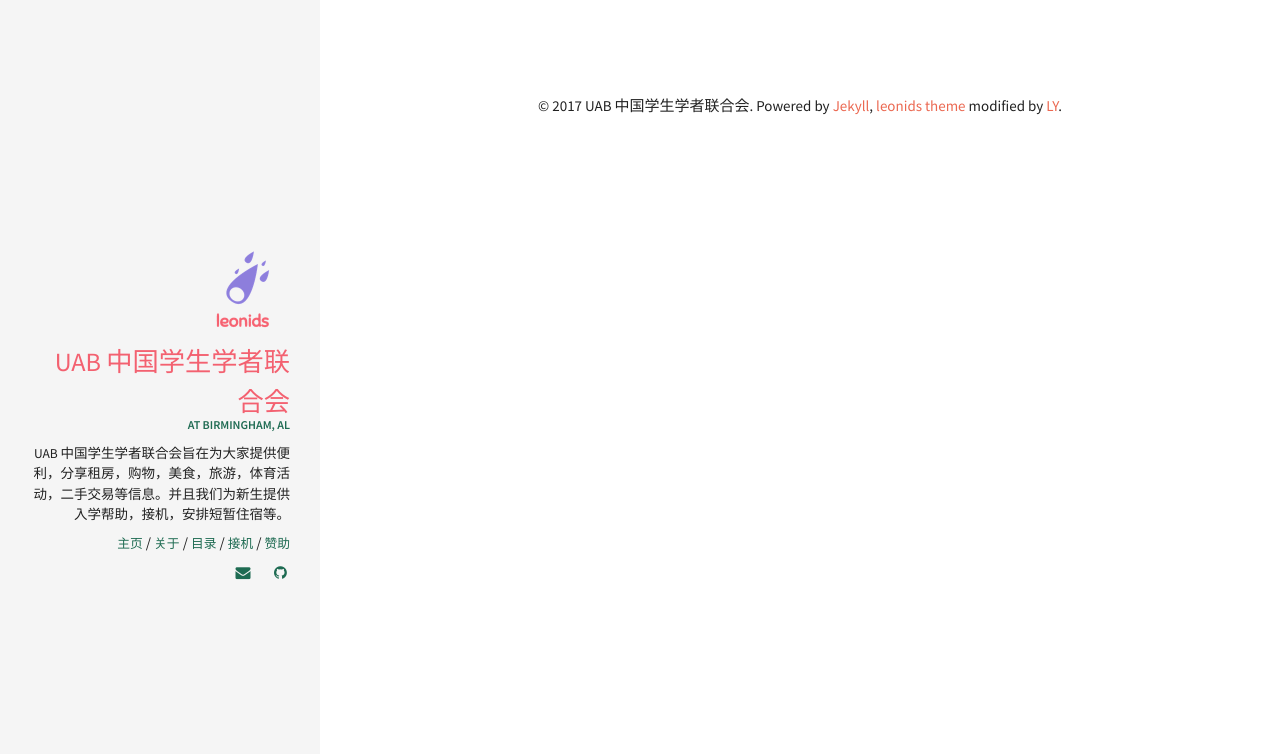
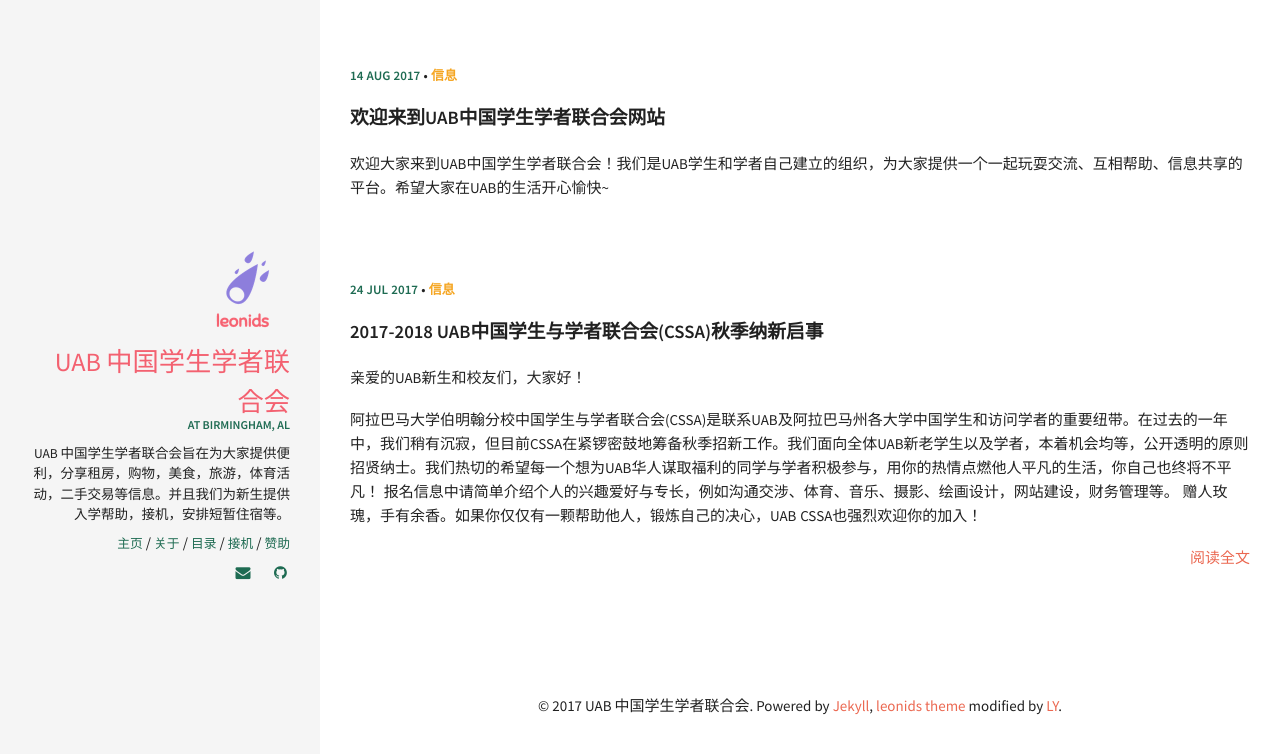
Before and after one commit to sctongye/uabcssa.github.io, a Jekyll site: the page built from index.html, in a window 1280 px wide. Shown: the top 754 px of the page. Built offline with Jekyll 4.4.1, drawn with Linux system fonts in a browser that asks for light colours.

Commit message:
add two posts

```diff
--- a/_includes/sidebar.html
+++ b/_includes/sidebar.html
@@ -2,20 +2,20 @@
 
 <div class="cover-card table-cell table-middle">
   {% if author.avatar %}
-  <img src="{{ site.url }}/img/{{ author.avatar }}" alt="" class="avatar">
+  <img src="{{ site.baseurl }}/img/{{ author.avatar }}" alt="" class="avatar">
   {% endif %}
-  <a href="{{ site.url }}/" class="author_name">{{ author.name }}</a>
+  <a href="{{ site.baseurl }}/" class="author_name">{{ author.name }}</a>
   <span class="author_job">{{ author.job }}</span>
   <span class="author_bio mbm">{{ author.bio }}</span>
   <nav class="nav">
     <ul class="nav-list">
       <li class="nav-item">
-        <a href="{{ site.url }}/">主页</a>
+        <a href="{{ site.baseurl }}/">主页</a>
         <span>/</span>
       </li>
       {% for page in site.pages %} {% if page.title %}
       <li class="nav-item">
-        <a href="{{ site.url }}{{ page.url }}">{{ page.title }}</a>
+        <a href="{{  page.url | prepend: site.baseurl }}">{{ page.title }}</a>
         {% unless forloop.last %}
           <span>/</span>
         {% endunless %}
--- a/_layouts/default.html
+++ b/_layouts/default.html
@@ -12,7 +12,7 @@
     </div>
     <div class="col s12 m9">
       <div class="post-listing">
-        {{ content }}
+         {{ content }}
         {% include footer.html %}
       </div>
     </div>
--- a/_layouts/post.html
+++ b/_layouts/post.html
@@ -2,8 +2,8 @@
 layout: default
 ---
 
-<a class="btn" href= "{{ site.url }}/" >
-  Home
+<a class="btn" href= "{{ site.baseurl}}/" >
+  返回首页
 </a>
 {% if page.image.feature %}
 <div class="post-image-feature">
--- a/_layouts/post_listing.html
+++ b/_layouts/post_listing.html
@@ -12,7 +12,7 @@ layout: default
       {% if post.categories.size > 0 %}
       •
       {% for cat in post.categories %}
-        <a class="post-cat" href="{{ site.url }}/categories/#{{ cat }}">{{ cat }}</a>
+        <a class="post-cat" href="{{ site.baseurl }}/categories/#{{ cat }}">{{ cat }}</a>
         {% unless forloop.last %}
         <span>/</span>
         {% endunless %}
@@ -20,7 +20,7 @@ layout: default
       {% endif %}
     </p>
     <h4>
-      <a href="{{ site.url }}{{ post.url }}" class="post-title" title="{{ post.title }}">{{ post.title }}</a>
+      <a href="{{ post.url | prepend: site.baseurl }}" class="post-title" title="{{ post.title }}">{{ post.title }}</a>
       {% if post.link %}
       <a class="post-title-link" href="{{ post.link }}" target="_blank" title="{{ post.title }}"><i class="fa fa-external-link"></i></a>
       {% endif %}
@@ -34,13 +34,17 @@ layout: default
 
     </header>
 
-    {% if post.excerpt %}
+
     <div class="post-description">
-      <p>
-        {{ post.excerpt }}
-      </p>
+    <p>
+    {% if post.content contains site.excerpt_separator %}
+       {{ post.excerpt }}
+       <p style="text-align: right"><a href="{{ post.url | prepend: site.baseurl }}">阅读全文</a></p>
+    {% else %}
+      {{ post.content }}
+    {% endif %}
+    </p>
     </div>
-    {% endif %}
 
     {% if post.image.feature %}
     <div class="post-image-feature">
--- /dev/null
+++ b/_posts/2017-07-24-join-us.md
@@ -0,0 +1,30 @@
+---
+layout: post
+title:  "2017-2018 UAB中国学生与学者联合会(CSSA)秋季纳新启事"
+post_author: LY
+date:   2017-07-24 15:07:19
+categories: [信息]
+comments: false
+---
+
+
+亲爱的UAB新生和校友们，大家好！
+
+阿拉巴马大学伯明翰分校中国学生与学者联合会(CSSA)是联系UAB及阿拉巴马州各大学中国学生和访问学者的重要纽带。在过去的一年中，我们稍有沉寂，但目前CSSA在紧锣密鼓地筹备秋季招新工作。我们面向全体UAB新老学生以及学者，本着机会均等，公开透明的原则招贤纳士。我们热切的希望每一个想为UAB华人谋取福利的同学与学者积极参与，用你的热情点燃他人平凡的生活，你自己也终将不平凡！
+报名信息中请简单介绍个人的兴趣爱好与专长，例如沟通交涉、体育、音乐、摄影、绘画设计，网站建设，财务管理等。
+赠人玫瑰，手有余香。如果你仅仅有一颗帮助他人，锻炼自己的决心，UAB CSSA也强烈欢迎你的加入！
+
+<!--more-->
+
+根据活动具体需要，本次CSSA招新预设部门及主要职责如下：
+
+1. 学生事务部：包括统计新生信息，安排新生接机及临时住宿，管理及统筹安排志愿者工作等。
+2. 外联部：与中国驻休斯顿领事馆，伯明翰及周边地区学校，企业、餐厅、超市及教会等保持良好的联系，为学生活动筹集更多的活动资金。
+3. 文体宣传部：负责CSSA与伯明翰及周边地区华人组织的文化交流活动的参与与协调，包括中秋晚会，春节晚会，体育比赛等。以及各类活动海报，宣传单设计，活动推广。
+4. 技术部：负责各部门之间的沟通联系，CSSA官方信息发布，微信及QQ群维护，CSSA网站的更新及维护
+5. 财务部：审批其他各部门提交的经费预算，管理CSSA赞助经费，记录学生会收支，制定财政计划。
+
+报名方式：[点击链接下载报名表格](https://drive.google.com/file/d/0B2iwszlHM_pmRHdUUVQ3UFU4d0E/view?usp=sharing "UAB CSSA 纳新 Word 文档")，填写完成后以附件形式发到cssauab [AT] gmail [DOT] com
+报名截止日期**2017年8月7日**。
+
+如对本次招新工作有任何问题或意见建议，也请发送邮件至上述邮箱。
--- /dev/null
+++ b/_posts/2017-08-14-welcome-to-UABCSSA.md
@@ -0,0 +1,11 @@
+---
+layout: post
+title:  "欢迎来到UAB中国学生学者联合会网站"
+post_author: LY
+date:   2017-08-14 12:00:00
+categories: [信息]
+comments: false
+---
+
+
+欢迎大家来到UAB中国学生学者联合会！我们是UAB学生和学者自己建立的组织，为大家提供一个一起玩耍交流、互相帮助、信息共享的平台。希望大家在UAB的生活开心愉快~
```
Also changed, not shown: pickup.md (+4 -4 lines), _config.yml (line endings or trailing spaces), _drafts/resume.html (renamed from _layouts/resume.html).
